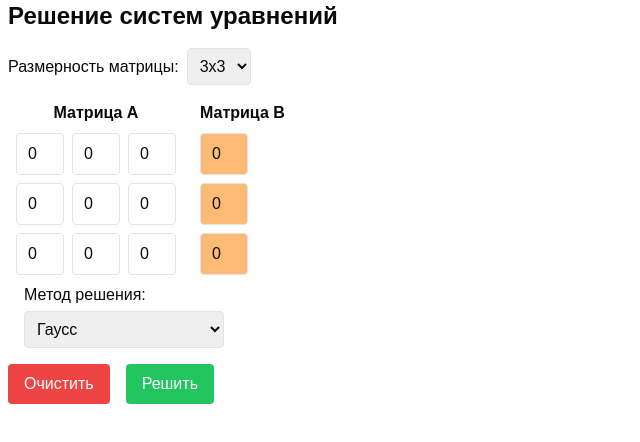
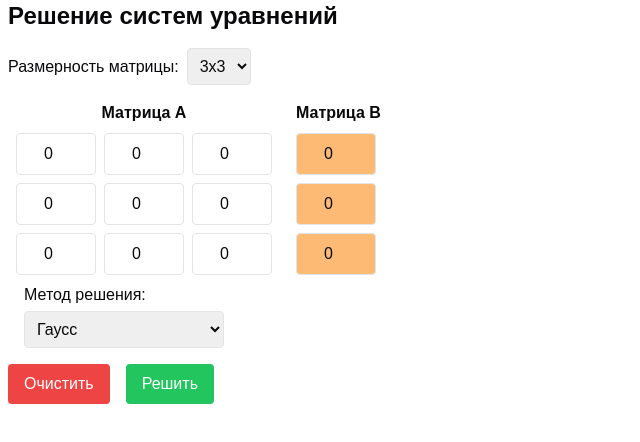
Before and after one commit to Yaosobolev/service-for-solving-SLAU, a Next.js app: page /equation in a window 1280 px wide. Shown: the top 442 px of the page, without its empty margins (0-640 px from the left). Built offline with nearby package versions, Linux system fonts and the light colour scheme.

Commit message:
Увеличены размеры ячеек с 12 на 20

```diff
--- a/components/shared/matrix-input.tsx
+++ b/components/shared/matrix-input.tsx
@@ -45,7 +45,7 @@ export const MatrixInput: React.FC<Props> = ({
                   type="number"
                   value={cell}
                   onChange={(e) => handleMatrixAChange(i, j, e.target.value)}
-                  className="p-2 border rounded text-center max-w-12"
+                  className="p-2 border rounded text-center max-w-20"
                 />
               ))
             )}
@@ -63,7 +63,7 @@ export const MatrixInput: React.FC<Props> = ({
                 type="number"
                 value={cell}
                 onChange={(e) => handleMatrixBChange(i, e.target.value)}
-                className="p-2 border rounded text-center max-w-12 bg-orange-300"
+                className="p-2 border rounded text-center max-w-20 bg-orange-300"
               />
             ))}
           </div>
```
